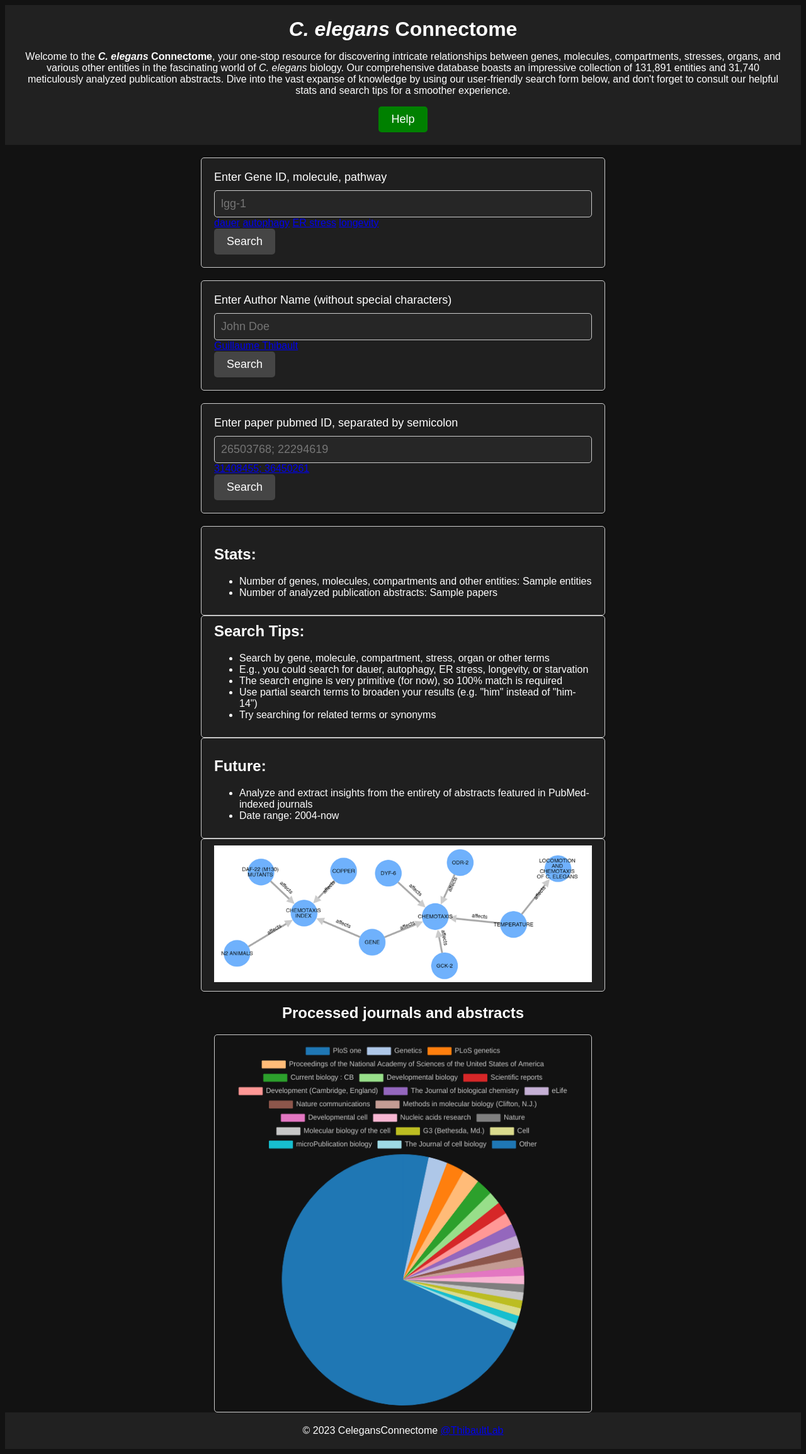
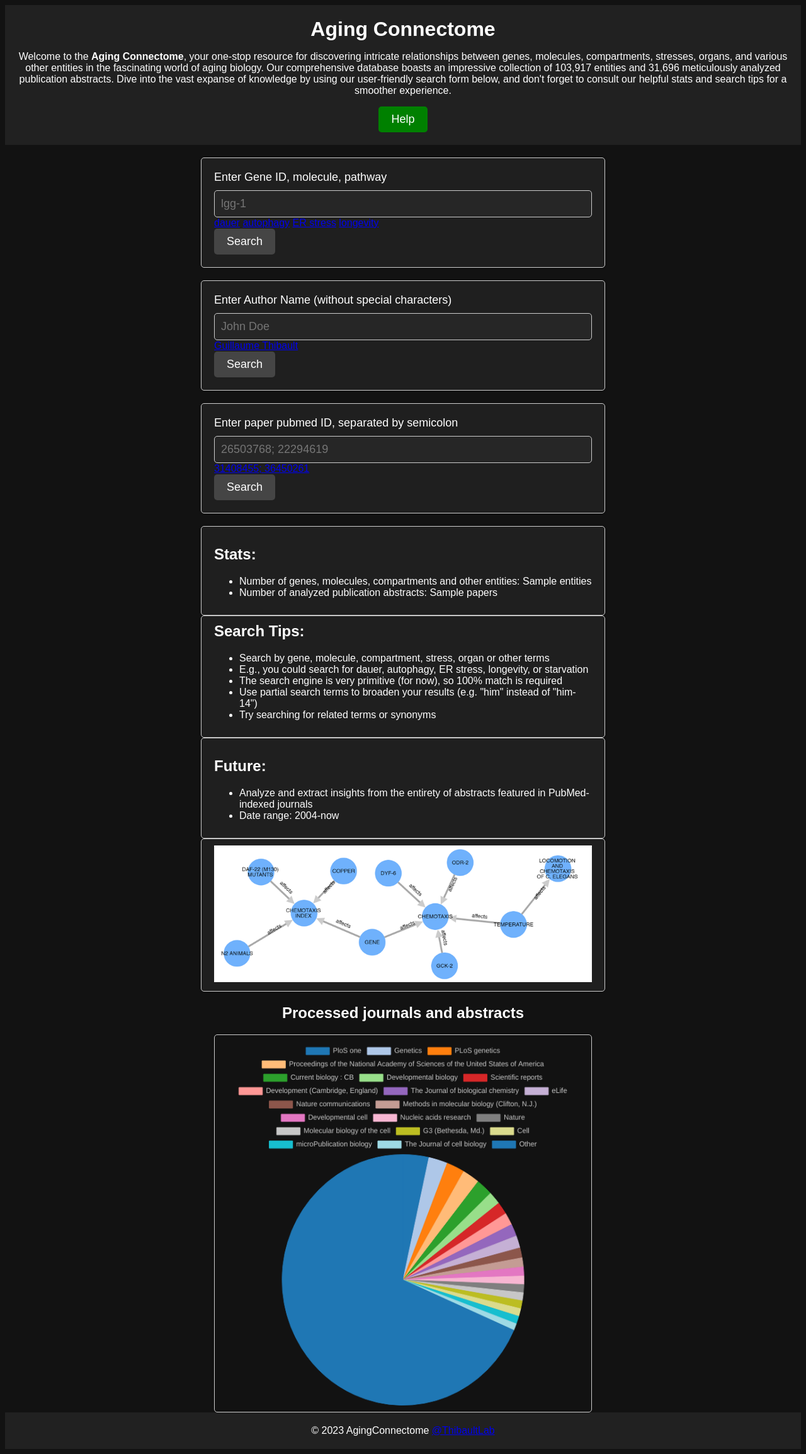
Before and after one commit to g-tibo/agingconnectome, a Flask app: template templates/index.html in a window 1280 px wide. Shown: the whole page at 63% size. Run offline with Flask 2, Linux system fonts and the light colour scheme; the template is opened without the code that fills it: most values are stand-ins (such as "Sample title", 1, 10 or a date in 2020); parts of the project's set-up code (start-up, migrations or seed data) failed here and were passed over.

Commit message:
Update index.html

```diff
--- a/templates/index.html
+++ b/templates/index.html
@@ -1,7 +1,7 @@
 <!DOCTYPE html>
 <html>
   <head>
-    <title>CelegansConnectome</title>
+    <title>AgingConnectome</title>
         <style>
     /* Add global font style and dark mode background */
   body {
@@ -160,8 +160,8 @@ form, .stats, .search-tips, .future {
   </head>
   <body>
     <header>
-      <h1><em>C. elegans </em>Connectome</h1>
-      <p>Welcome to the <strong><em>C. elegans</em> Connectome</strong>, your one-stop resource for discovering intricate relationships between genes, molecules, compartments, stresses, organs, and various other entities in the fascinating world of <em>C. elegans</em> biology. Our comprehensive database boasts an impressive collection of 131,891 entities and 31,740 meticulously analyzed publication abstracts. Dive into the vast expanse of knowledge by using our user-friendly search form below, and don't forget to consult our helpful stats and search tips for a smoother experience.
+      <h1>Aging Connectome</h1>
+      <p>Welcome to the <strong>Aging Connectome</strong>, your one-stop resource for discovering intricate relationships between genes, molecules, compartments, stresses, organs, and various other entities in the fascinating world of aging biology. Our comprehensive database boasts an impressive collection of 103,917 entities and 31,696 meticulously analyzed publication abstracts. Dive into the vast expanse of knowledge by using our user-friendly search form below, and don't forget to consult our helpful stats and search tips for a smoother experience.
       </p>
       <button class="help-button" onclick="window.location.href='/help'">Help</button>
     </header>
@@ -308,7 +308,7 @@ function openLightbox(imgElement) {
 
 	</script>
     <footer>
-  &copy; 2023 CelegansConnectome <a href="http://www.thibaultlab.com" target="_blank" rel="noopener">@ThibaultLab</a>
+  &copy; 2023 AgingConnectome <a href="http://www.thibaultlab.com" target="_blank" rel="noopener">@ThibaultLab</a>
 </footer>
   <div class="lightbox" onclick="this.style.display = 'none'">
   <img src="{{ url_for('static', filename='Capture.png') }}" alt="App Screenshot" />
```
